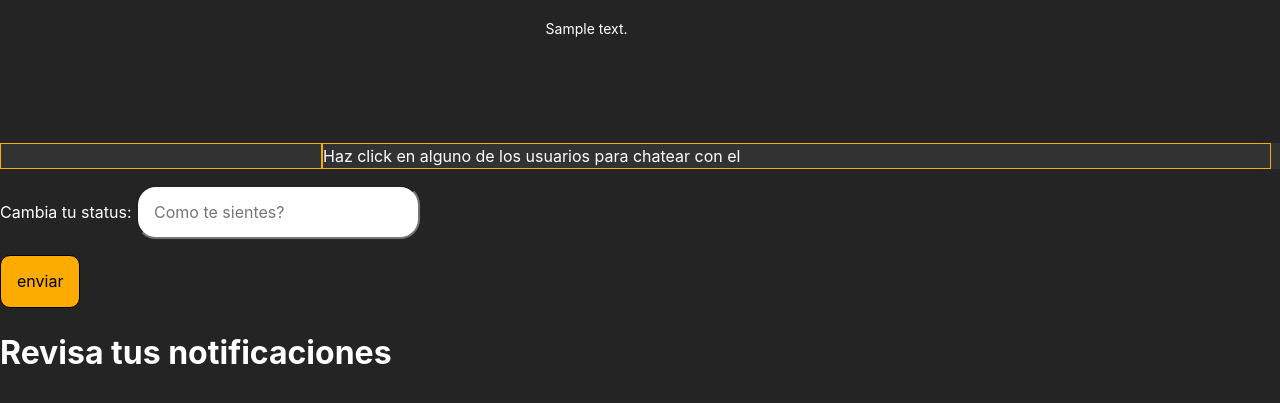
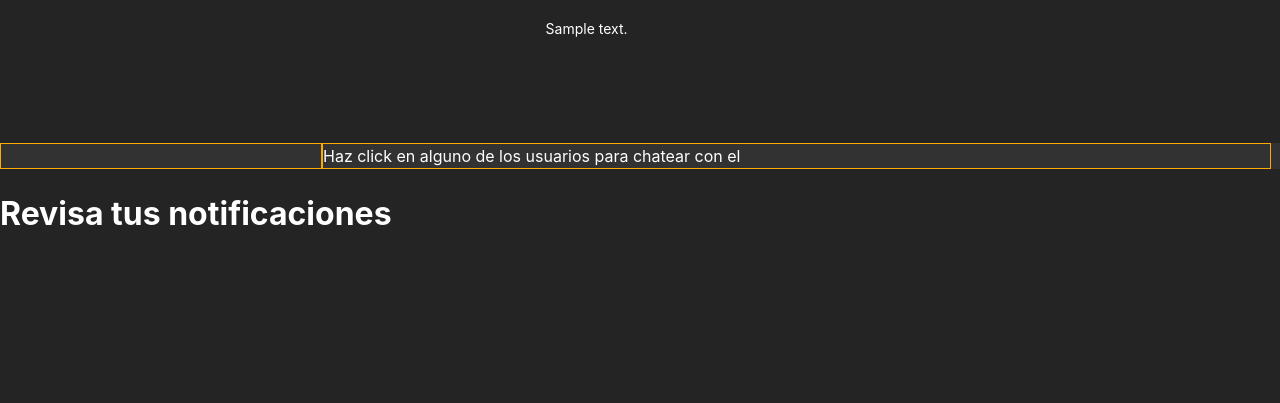
Before and after one commit to PySanti/FriendNet, a Django app: page / in a window 1280 px wide. Shown: the part 185-588 px from the top of the page. Run offline with Django 4.2, Linux system fonts and the light colour scheme; a user stored in the database is signed in; tables that the repository leaves empty hold one stand-in row (values such as "Sample post"); data that the repository does not hold is empty; parts of the project's set-up code (start-up, migrations or seed data) failed here and were passed over.

Commit message:
Status Feature eliminada

```diff
--- a/applications/Home/forms.py
+++ b/applications/Home/forms.py
@@ -5,13 +5,3 @@ class MessagesForm(forms.Form):
         'placeholder' : 'Ingresa un mensaje',
         'class' : 'django-msg-input'
     }))
-
-class StatusForm(forms.Form):
-    status = forms.CharField(label='Cambia tu status',max_length=10, widget=forms.TextInput(attrs={
-        'placeholder' : 'Como te sientes?'
-    }), required=False)
-
-    def clean(self):
-        if self.cleaned_data['status'] == '':
-            raise forms.ValidationError('El estado no puede estar vacio')
-        return self.cleaned_data
--- a/applications/Home/views.py
+++ b/applications/Home/views.py
@@ -14,7 +14,6 @@ from applications.Chats.models import (
 )
 from .forms import (
     MessagesForm,
-    StatusForm
 )
 # Create your views here.
 class HomeView(FormView):
@@ -34,7 +33,6 @@ class HomeView(FormView):
         context = super().get_context_data(**kwargs)
         context['home_data'] = Home.objects.get(id=1)
         if self.request.user.is_authenticated:
-            context['status_form'] = StatusForm()
             context['users'] = Usuarios.objects.all().exclude(id=self.request.user.id)
             context['user_notifications'] = Usuarios.objects.getParsedNotifications(self.request.user)
         if 'chat_user_id' in self.kwargs:
@@ -71,9 +69,3 @@ class HomeView(FormView):
             return HttpResponseRedirect(
                 reverse_lazy('home:home' )
             )
-    def post(self, request, *args, **kwargs):
-        if 'status' in request.POST:
-            status_form = StatusForm(request.POST)
-            if status_form.is_valid():
-                Usuarios.objects.setState(request.user, request.POST['status'])
-        return super().post(request, *args, **kwargs)
--- a/applications/Usuarios/managers.py
+++ b/applications/Usuarios/managers.py
@@ -86,9 +86,6 @@ class UsuariosManager(BaseUserManager):
         """
 
         return [ (i.msg, getFormatedDateDiff(now(), i.receive_time), i.code) for  i in user.notifications.all()]
-    def setState(self, user, new_state):
-        user.current_status = new_state
-        user.save()
     def getCleanedUserData(self, user):
         USERS_TRADUCTION_ATTRS = {
             'username' : 'Usuario',
@@ -97,7 +94,7 @@ class UsuariosManager(BaseUserManager):
             'last_names' : 'Apellidos',
             'age' : 'Edad',
         }
-        NOT_TEMPLATEABLE_ATTRS = ['id', 'password', 'last_login', 'is_superuser', 'is_staff', 'is_online', 'current_status', '_state', 'photo', 'is_active', 'activation_code', 'chats']
+        NOT_TEMPLATEABLE_ATTRS = ['id', 'password', 'last_login', 'is_superuser', 'is_staff', 'is_online', '_state', 'photo', 'is_active', 'activation_code', 'chats']
         cleaned_usuario_dict = {
             USERS_TRADUCTION_ATTRS[i[0]]:i[1] for i in user.__dict__.items() if i[0] not in NOT_TEMPLATEABLE_ATTRS
         }
--- a/applications/Usuarios/models.py
+++ b/applications/Usuarios/models.py
@@ -22,7 +22,6 @@ class Usuarios(AbstractBaseUser, PermissionsMixin):
     is_online       = models.BooleanField(default=False)
     is_active       = models.BooleanField(default=False)
     activation_code = models.CharField(max_length=6)
-    current_status  = models.CharField(default='bored',max_length=15)
     notifications   = models.ManyToManyField(Notifications, blank=True)
     #* MANAGER
     objects         = UsuariosManager()
--- a/templates/Home/home_view.html
+++ b/templates/Home/home_view.html
@@ -33,11 +33,9 @@
                 <li class="user-item">
                     <button class="user-item__btn">
                         <a href="{{u.id}}">
-                            {{u.username}} || {{u.current_status}} ||
+                            {{u.username}}
                             {% if u.is_online %}
-                                online
-                            {% else %}
-                                offline
+                                , en linea
                             {% endif %}
                         </a>
                     </button>
@@ -73,11 +71,6 @@
             {% endif %}
         </div>
     </section>
-    <form class="status_form" method="post">
-        {% csrf_token %}
-        {{status_form.as_p}}
-        <button type="submit">enviar</button>
-    </form>
     <section class="notifications_section">
         <h1 class="notifications_section__title">
             Revisa tus notificaciones
```
Also changed, not shown: applications/Usuarios/migrations/0015_remove_usuarios_current_status.py (added).
